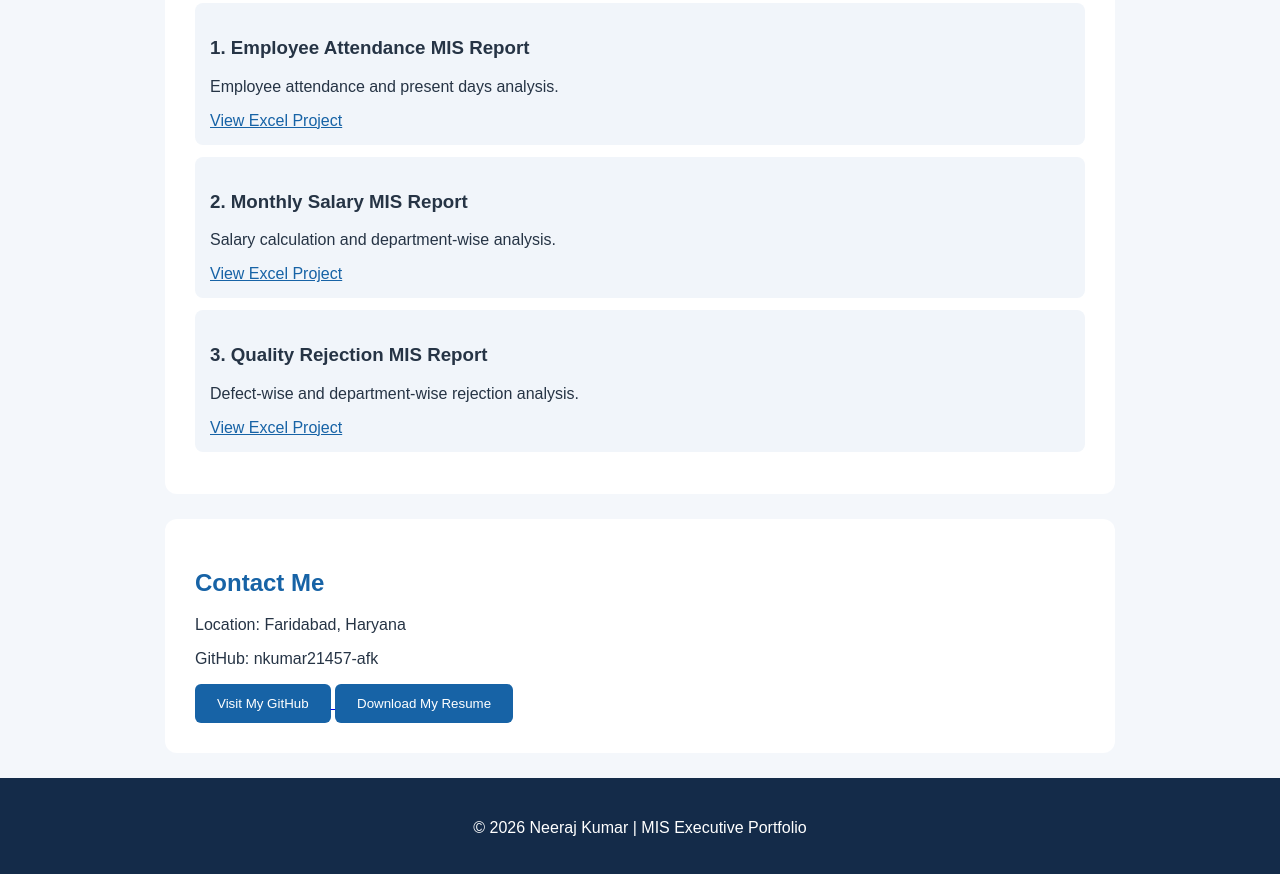
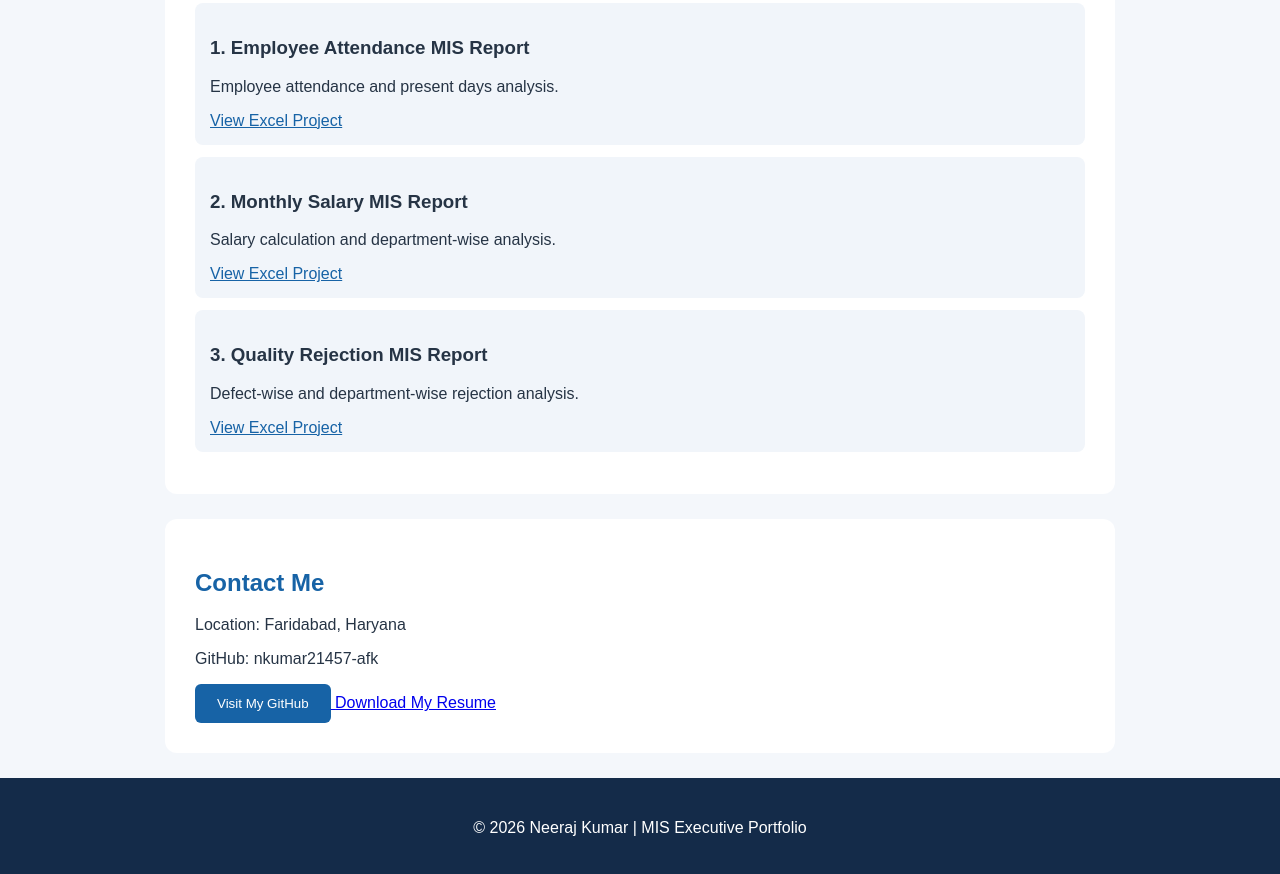
Before and after one commit to nkumar21457-afk/MIS-Executive-Portfolio, a plain HTML site: page index.html in a window 1280 px wide. Shown: the part 1003-1877 px from the top of the page. Drawn offline with Linux system fonts and the light colour scheme.

Commit message:
Change resume download button to text link
Updated the resume download button to a plain text link.

```diff
--- a/index.html
+++ b/index.html
@@ -179,7 +179,7 @@ button {
         <button>Visit My GitHub</button>
     </a>
 <a href="./Neeraj_Kumar_Resume.pdf" download>
-    <button>Download My Resume</button>
+    Download My Resume
 </a>
 </section>
 
```
